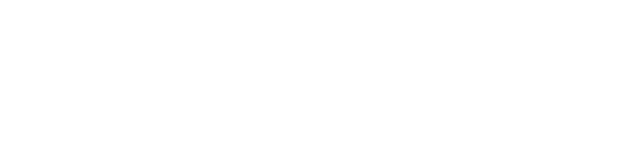
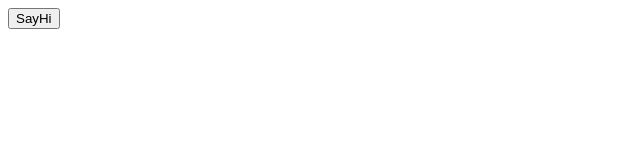
Before and after one commit to jeffmlb91/cs-50, a plain HTML site: page index.html in a window 1280 px wide. Shown: the whole page, without its empty margins (0-640 px from the left). Drawn offline with Linux system fonts and the light colour scheme.

Commit message:
add hello function with alert message

```diff
--- a/index.html
+++ b/index.html
@@ -6,12 +6,13 @@
     <meta name="viewport" content="width=device-width, initial-scale=1.0">
     <script>
 
-      // printing an alert on the browser
-      alert("Hello, World!");
+        function hello() {
+            alert("Hello, World!");
+        }
     </script>
     <title>JAVASCRIPT</title>
 </head>
 <body>
-
+    <button onClick="hello()">SayHi</button>
 </body>
 </html>
```
Also changed, not shown: 1 other file.
